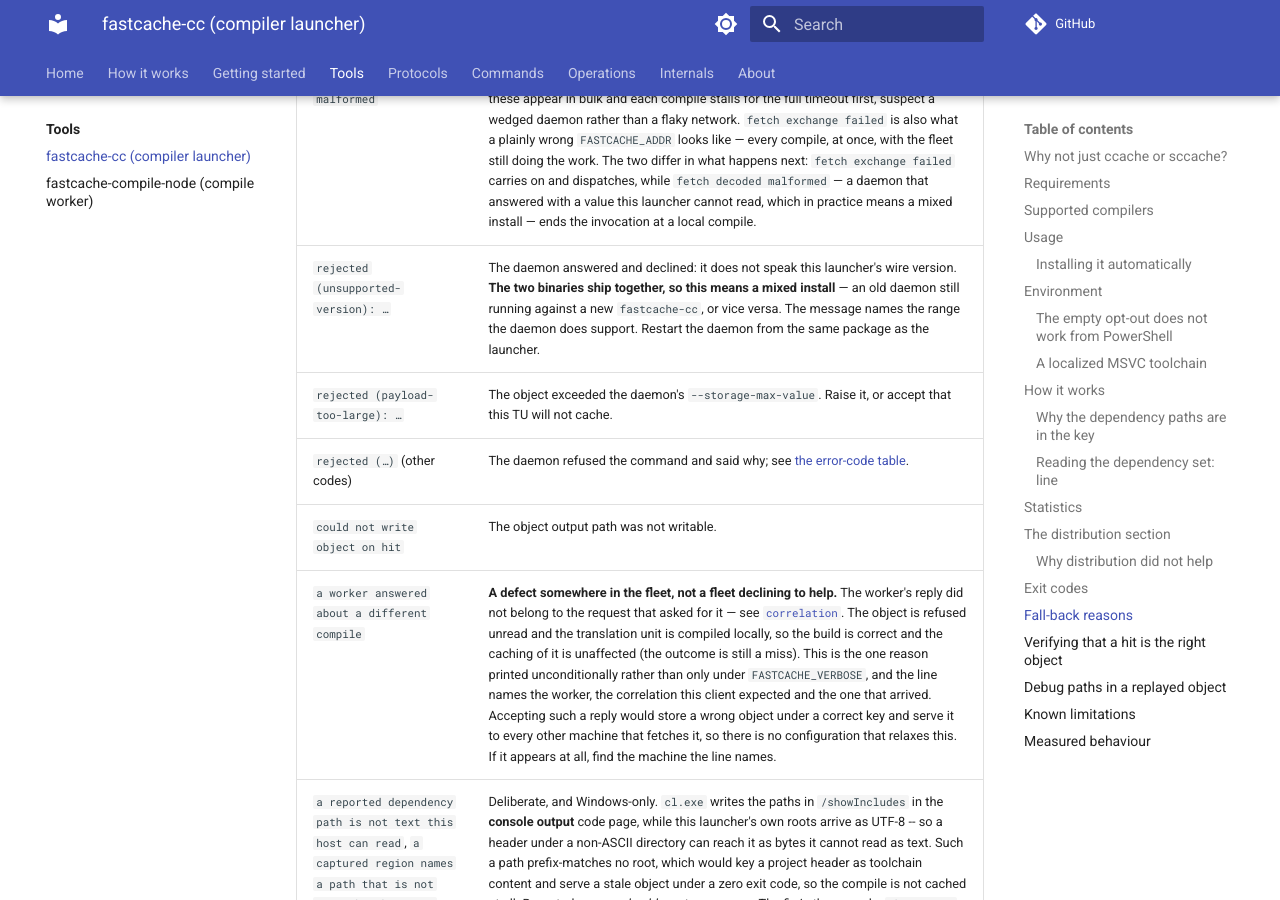
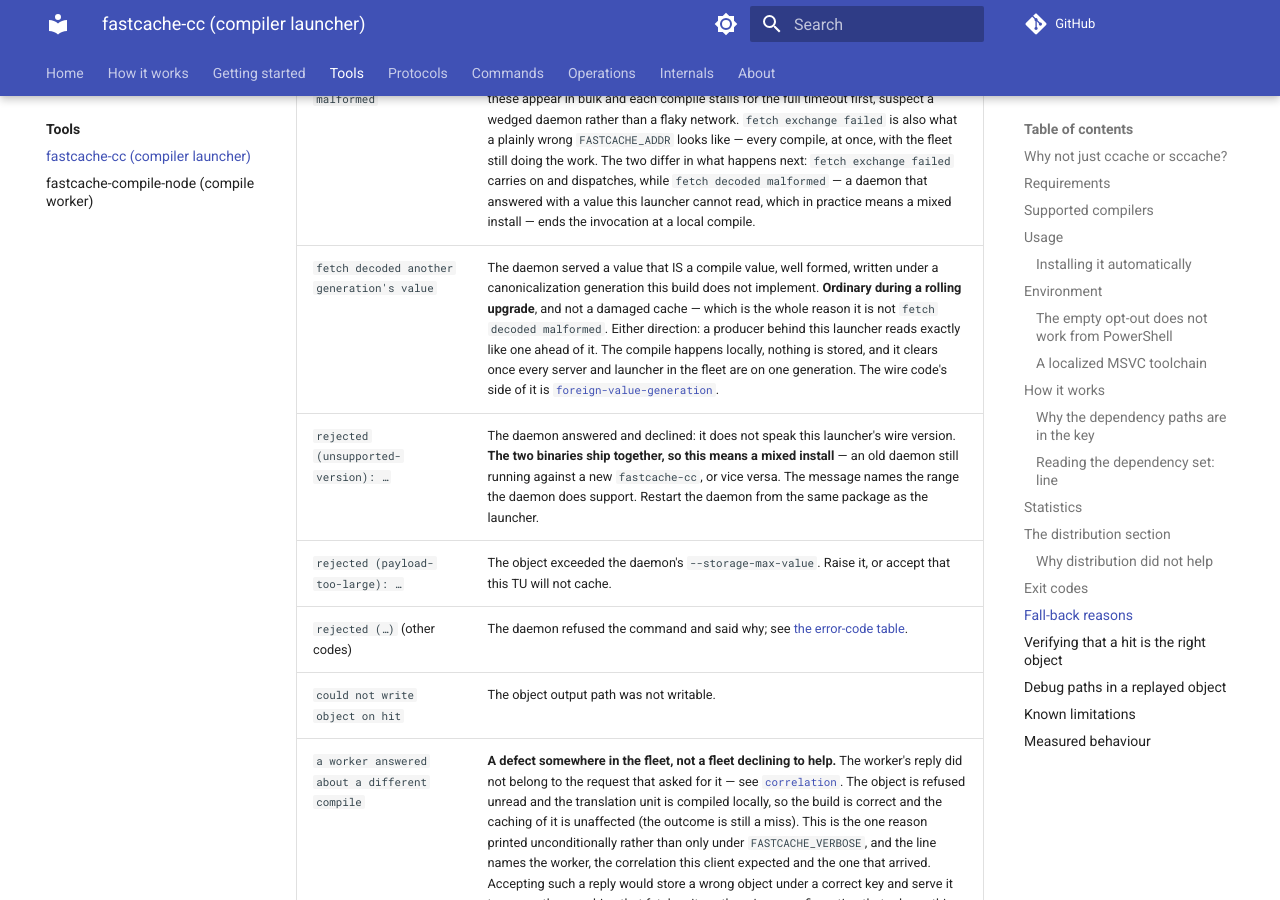
Before and after one commit to LASTRADA-Software/fastcached, an MkDocs documentation site: the page built from docs/tools/fastcache-cc.md, in a window 1280 px wide and 900 px high, scrolled down 19504 px. Built offline with MkDocs 1.6.1 and Material for MkDocs 9.7.7, drawn with Linux system fonts in a browser that asks for light colours; comment, search, counter and statistics services are not loaded.

Commit message:
docs(launcher): --show-stats documents the generation reason it actually emits
`main.cpp` answers `fetch decoded another generation's value` when a fetched value
is well formed and names a canonicalization generation this build does not
implement. `docs/tools/fastcache-cc.md`'s `--show-stats` table had no row for it --
the string appeared zero times on the page.

`--show-stats` exists so a developer can find out why their cache is missing. During
a rolling upgrade it printed a reason absent from its own documented table, so the
one tool built to answer *why did I miss* produced a string the reader could not look
up, at exactly the moment the answer mattered.

Its OWN row rather than a clause on `fetch decoded malformed`, which is the
neighbouring reason and the tempting place to put it. The two send a reader to
opposite conclusions: malformed means a mixed install where something is wrong, this
one means the fleet is mid-upgrade and it clears itself. `docs/protocols/compile-cache.md`
already makes exactly that split for the wire code (`0x1e foreign-value-generation`,
"emphatically not malformed-value ... reporting it as malformed tells an operator
their cache is damaged when the fleet is merely mixed"); this is the same fact on the
read side, where a launcher meets it, and the row links there rather than restating
the argument.

The documented string is the emitted string, checked against `main.cpp` rather than
transcribed.

Closes #650

Signed-off-by: Christian Parpart <christian@parpart.family>

```diff
--- a/docs/tools/fastcache-cc.md
+++ b/docs/tools/fastcache-cc.md
@@ -654,6 +654,7 @@ ask.
 | `daemon does not support authentication; the configured credential was ignored` | `FASTCACHE_TOKEN` is set but the daemon predates the AUTH verb. Caching works normally — the daemon steps over the verb it does not know and serves the command — but this traffic is **not** authenticated. Said once per invocation rather than per exchange. Upgrade the daemon, or unset the token if it was not meant to apply here. |
 | `rejected (unauthenticated): ...` | The daemon requires a credential. `authentication required` means none was sent — set `FASTCACHE_TOKEN`. `authentication failed` means one was sent and was wrong. The two are deliberately different messages because they are different mistakes. Either way the build succeeds and only the caching is lost — the compile is still dispatched if `FASTCACHE_SCHEDULER` names a scheduler, and runs locally otherwise. |
 | `fetch exchange failed`, `fetch decoded malformed` | Transport or protocol trouble mid-request. Also how a `FASTCACHE_TIMEOUT_MS` expiry surfaces: a daemon that accepted the connection and then went quiet. If these appear in bulk and each compile stalls for the full timeout first, suspect a wedged daemon rather than a flaky network. `fetch exchange failed` is also what a plainly wrong `FASTCACHE_ADDR` looks like — every compile, at once, with the fleet still doing the work. The two differ in what happens next: `fetch exchange failed` carries on and dispatches, while `fetch decoded malformed` — a daemon that answered with a value this launcher cannot read, which in practice means a mixed install — ends the invocation at a local compile. |
+| `fetch decoded another generation's value` | The daemon served a value that IS a compile value, well formed, written under a canonicalization generation this build does not implement. **Ordinary during a rolling upgrade**, and not a damaged cache — which is the whole reason it is not `fetch decoded malformed`. Either direction: a producer behind this launcher reads exactly like one ahead of it. The compile happens locally, nothing is stored, and it clears once every server and launcher in the fleet are on one generation. The wire code's side of it is [`foreign-value-generation`](../protocols/compile-cache.md#error-codes). |
 | `rejected (unsupported-version): …` | The daemon answered and declined: it does not speak this launcher's wire version. **The two binaries ship together, so this means a mixed install** — an old daemon still running against a new `fastcache-cc`, or vice versa. The message names the range the daemon does support. Restart the daemon from the same package as the launcher. |
 | `rejected (payload-too-large): …` | The object exceeded the daemon's `--storage-max-value`. Raise it, or accept that this TU will not cache. |
 | `rejected (…)` (other codes) | The daemon refused the command and said why; see [the error-code table](../protocols/compile-cache.md#error-codes). |
```
